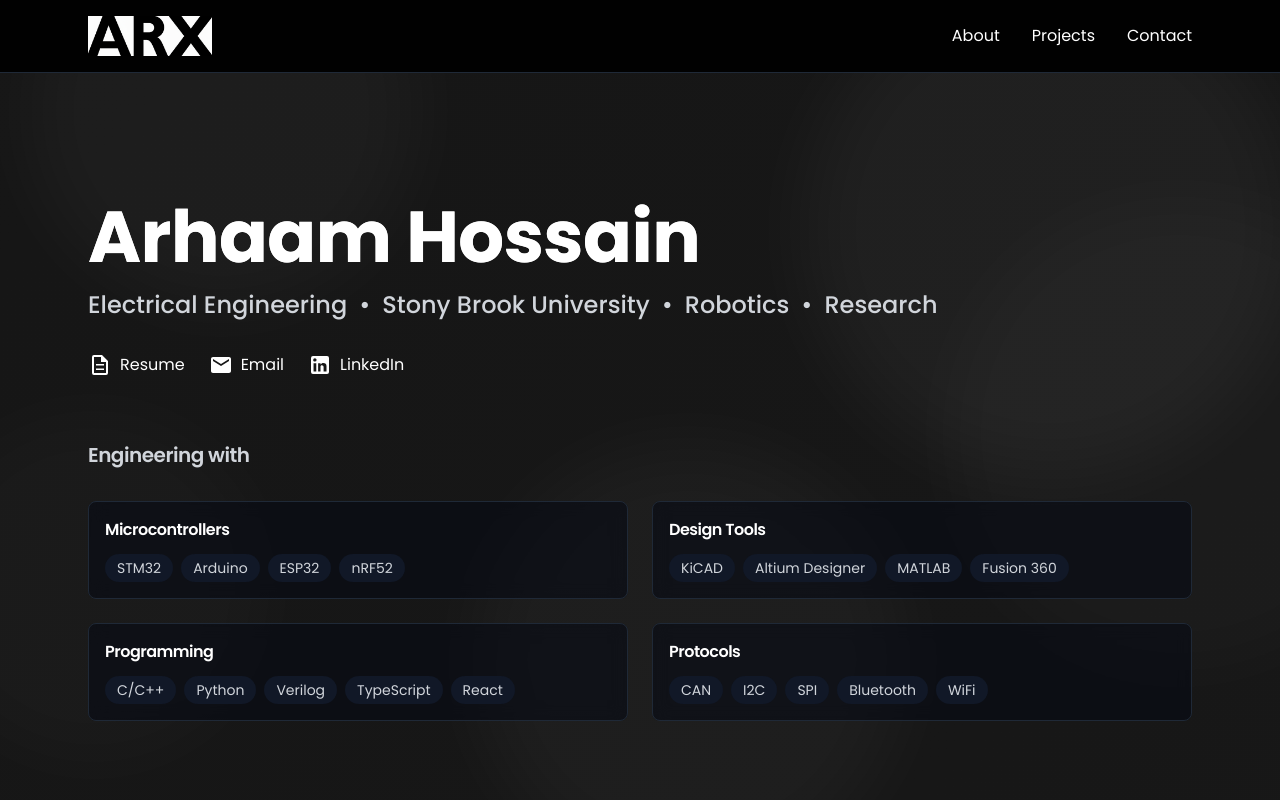
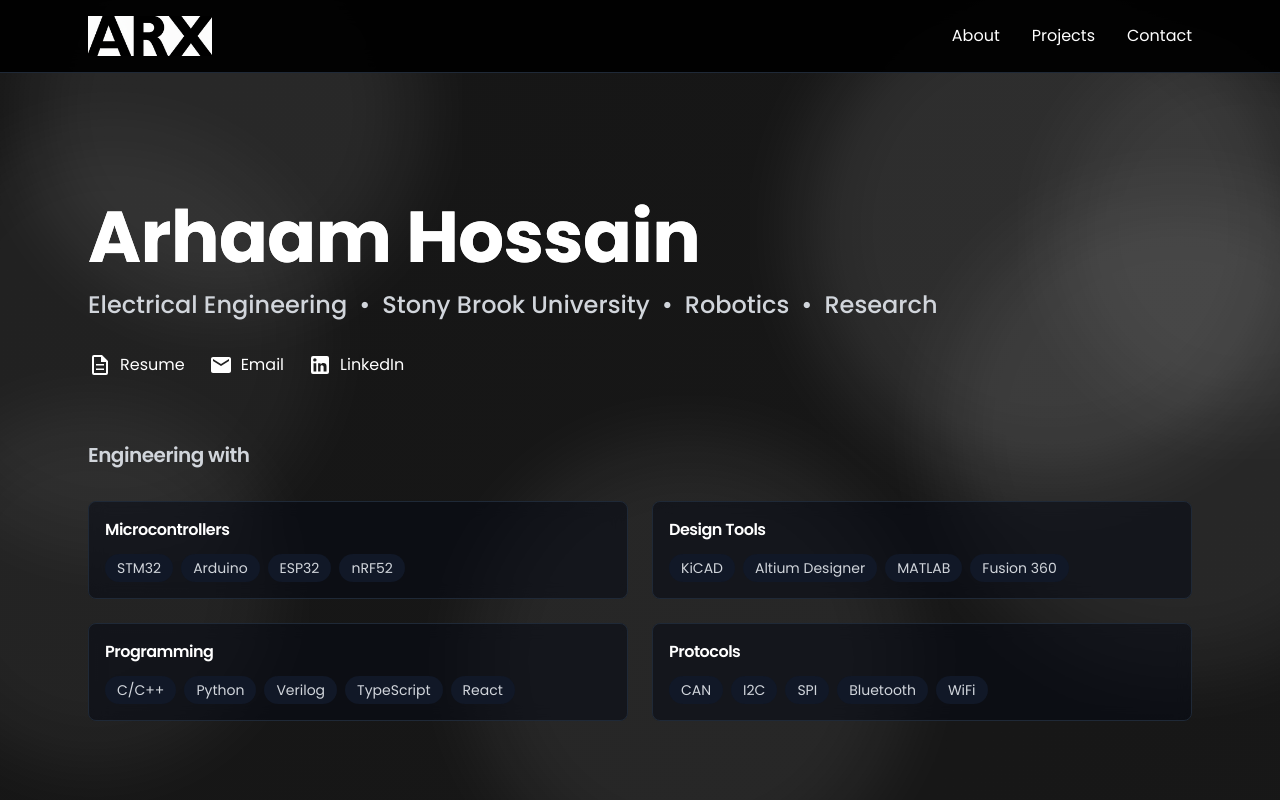
Before and after one commit to arhaamhossain/ARX, a Next.js app: page /ARX/ in a window 1280 px wide. Shown: the top 800 px of the page. Built offline with nearby package versions, Linux system fonts and the light colour scheme.

Commit message:
Increase blob opacity and add more blobs for full page coverage

```diff
--- a/pages/index.tsx
+++ b/pages/index.tsx
@@ -273,7 +273,7 @@ export default function Home() {
           cy="20%"
           r="200"
           fill="#ffffff"
-          opacity="0.03"
+          opacity="0.08"
           filter="url(#blur)"
           style={{
             animation: 'float1 20s ease-in-out infinite',
@@ -285,7 +285,7 @@ export default function Home() {
           cy="25%"
           r="250"
           fill="#ffffff"
-          opacity="0.04"
+          opacity="0.1"
           filter="url(#blur)"
           style={{
             animation: 'float2 25s ease-in-out infinite',
@@ -297,7 +297,7 @@ export default function Home() {
           cy="80%"
           r="220"
           fill="#ffffff"
-          opacity="0.03"
+          opacity="0.07"
           filter="url(#blur)"
           style={{
             animation: 'float3 22s ease-in-out infinite',
@@ -309,7 +309,7 @@ export default function Home() {
           cy="70%"
           r="180"
           fill="#ffffff"
-          opacity="0.02"
+          opacity="0.06"
           filter="url(#blur)"
           style={{
             animation: 'float2 28s ease-in-out infinite',
@@ -321,10 +321,34 @@ export default function Home() {
           cy="60%"
           r="240"
           fill="#ffffff"
-          opacity="0.02"
+          opacity="0.07"
           filter="url(#blur)"
           style={{
             animation: 'float1 26s ease-in-out infinite',
+          }}
+        />
+        {/* Blob 6 - Middle Left */}
+        <circle
+          cx="5%"
+          cy="40%"
+          r="210"
+          fill="#ffffff"
+          opacity="0.05"
+          filter="url(#blur)"
+          style={{
+            animation: 'float3 24s ease-in-out infinite',
+          }}
+        />
+        {/* Blob 7 - Middle Right */}
+        <circle
+          cx="95%"
+          cy="35%"
+          r="190"
+          fill="#ffffff"
+          opacity="0.06"
+          filter="url(#blur)"
+          style={{
+            animation: 'float1 23s ease-in-out infinite',
           }}
         />
       </svg>
```
